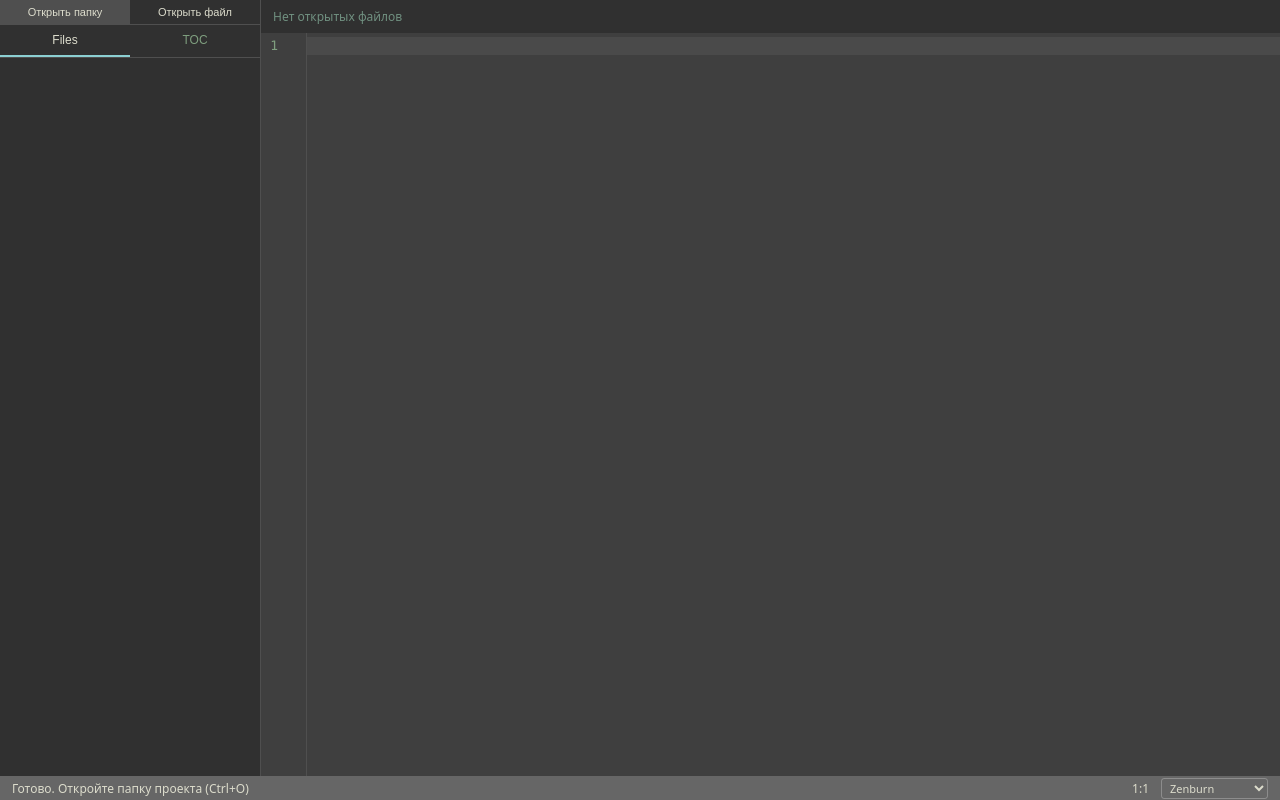
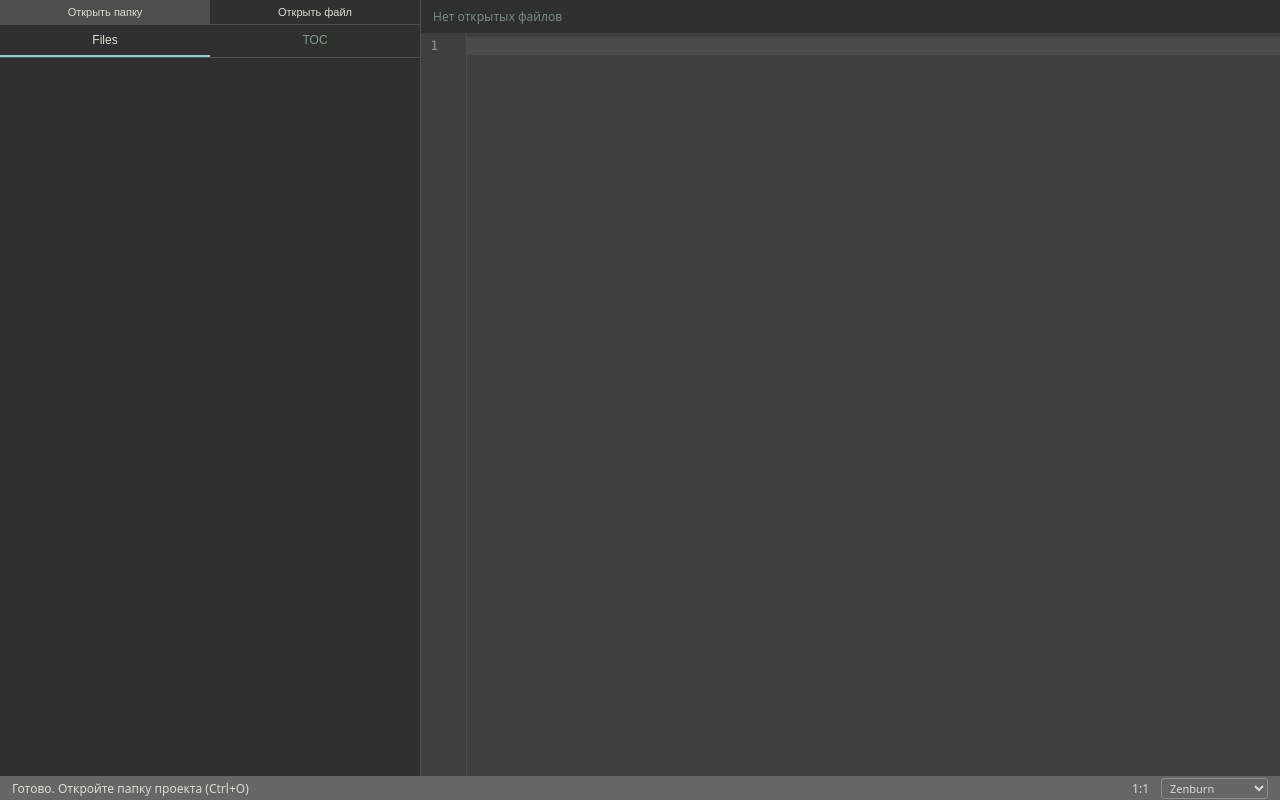
Before and after one commit to StasKrav/sk-editor, a website built with Vite: page index.html in a window 1280 px wide. Built offline with nearby package versions, Linux system fonts and the light colour scheme.

Commit message:
по мелочи

```diff
--- a/src/style.css
+++ b/src/style.css
@@ -115,7 +115,7 @@ body {
 
 #app {
   display: grid;
-  grid-template-columns: var(--sidebar-width, 260px) 1px 1fr;
+  grid-template-columns: var(--sidebar-width, 420px) 1px 1fr;
   grid-template-rows: 1fr 24px;
   grid-template-areas:
     'sidebar resizer main'
```
